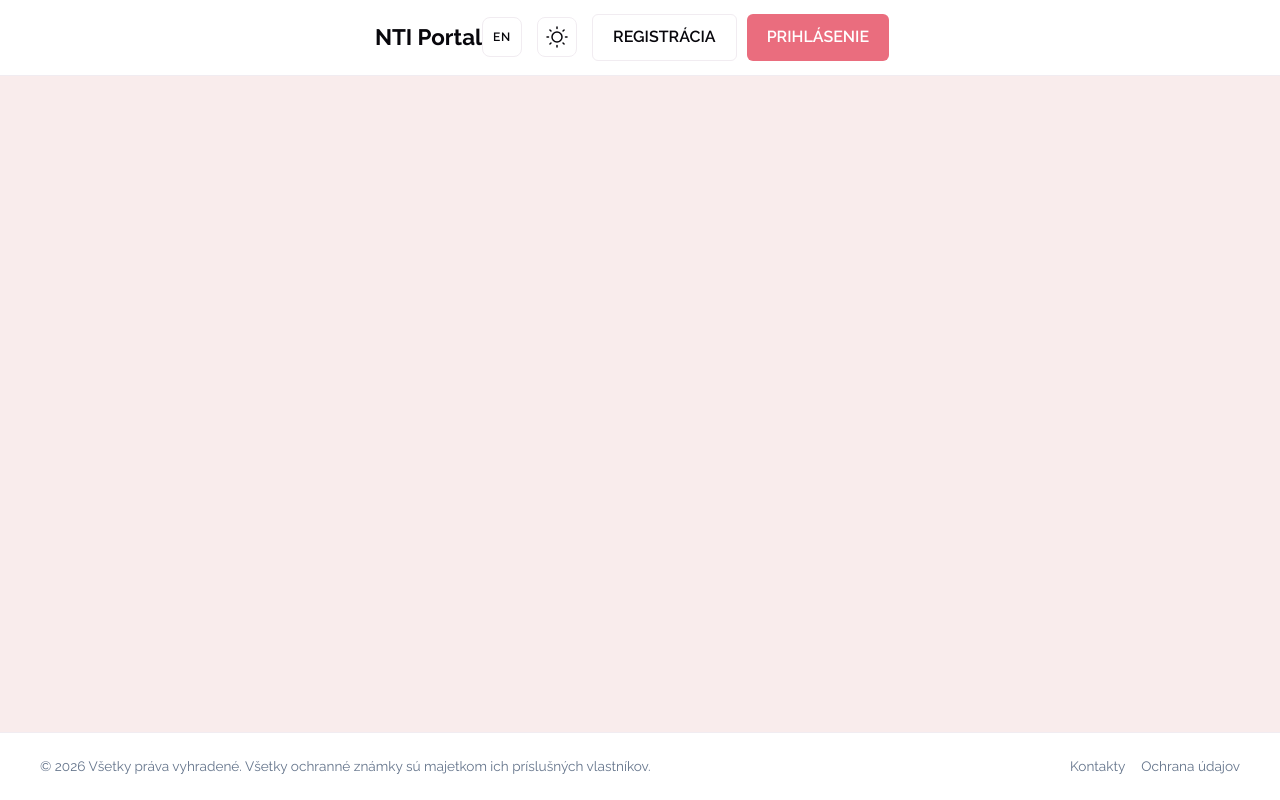
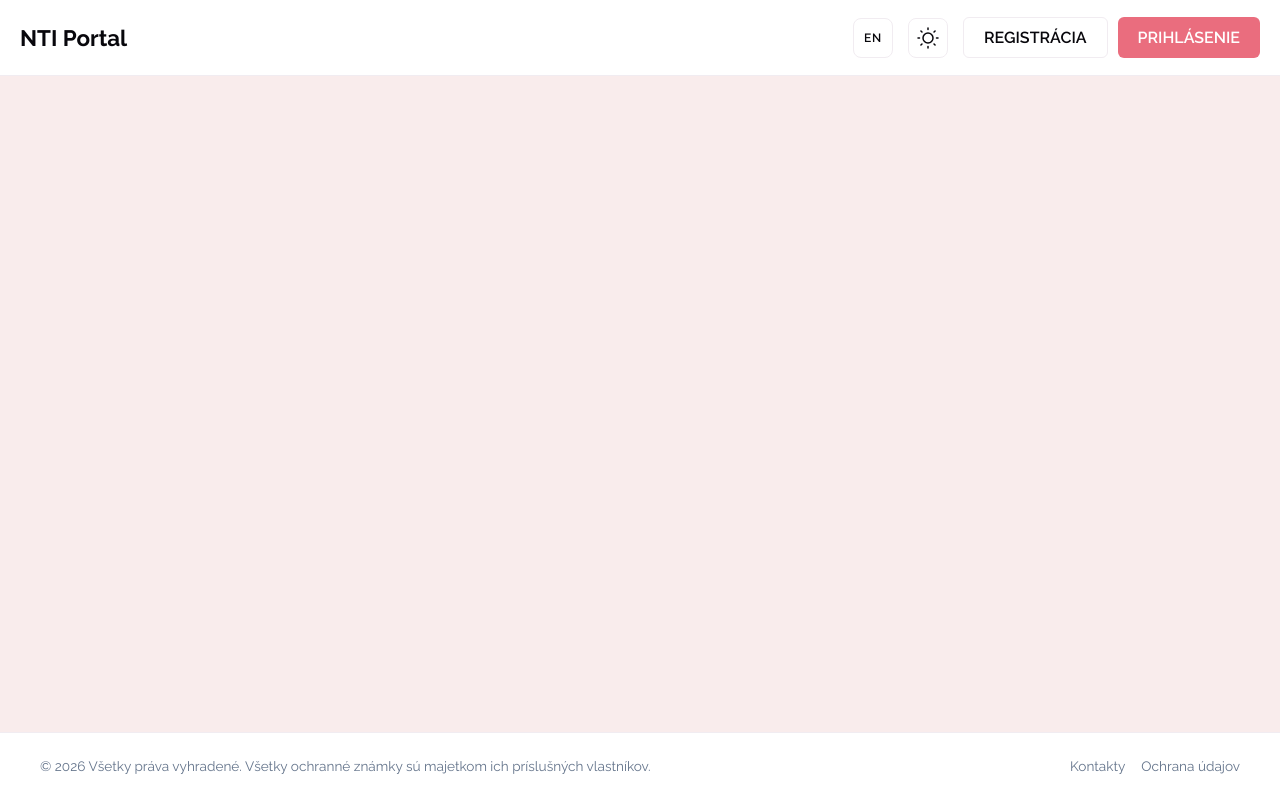
Before and after one commit to Bruskych/FE_NTI, a Vue app: page / in a window 1280 px wide. Built offline with nearby package versions, Linux system fonts and the light colour scheme.

Commit message:
fix(app): synchronize layout classes and fix footer positioning

```diff
--- a/src/App.vue
+++ b/src/App.vue
@@ -27,7 +27,7 @@ onMounted(() => {
 </script>
 
 <template>
-  <div class="app-container">
+  <div class="app-layout">
     <TheHeader />
 
     <main class="main-content">
@@ -38,26 +38,24 @@ onMounted(() => {
   </div>
 </template>
 
-<style scoped>
-.app-container {
+<style>
+/* Глобальні базові стилі для всього додатку */
+body, html {
+  margin: 0;
+  padding: 0;
+  height: 100%;
+}
+
+/* Обгортка, яка розтягує контент на весь екран і притискає футер до низу */
+.app-layout {
   display: flex;
   flex-direction: column;
   min-height: 100vh;
+  font-family: 'Inter', sans-serif;
 }
 
+/* Центральна частина займає весь вільний простір */
 .main-content {
   flex: 1 0 auto;
 }
-
-header {
-  line-height: 1.55;
-}
-
-@media (min-width: 1024px) {
-  header {
-    display: flex;
-    place-items: center;
-    padding-right: 1rem;
-  }
-}
 </style>
```
